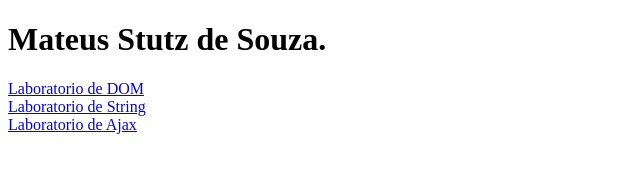
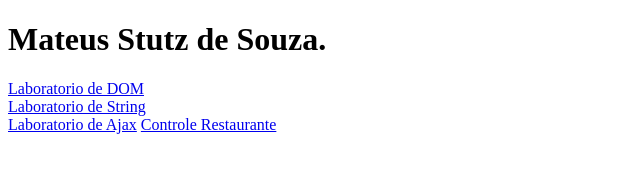
Before and after one commit to stutzMateus/stutzMateus.github.io, a plain HTML site: page index.html in a window 1280 px wide. Shown: the whole page, without its empty margins (0-640 px from the left). Drawn offline with Linux system fonts and the light colour scheme.

Commit message:
Add files via upload

```diff
--- a/index.html
+++ b/index.html
@@ -14,5 +14,6 @@
     <a href="Lab_DOM.html">Laboratorio de DOM</a><br>
     <a href="Lab_String.html">Laboratorio de String</a><br>
     <a href="labAjax.html">Laboratorio de Ajax</a>
+    <a href="controle-restarante.html">Controle Restaurante</a>
 </body>
 </html>
```
